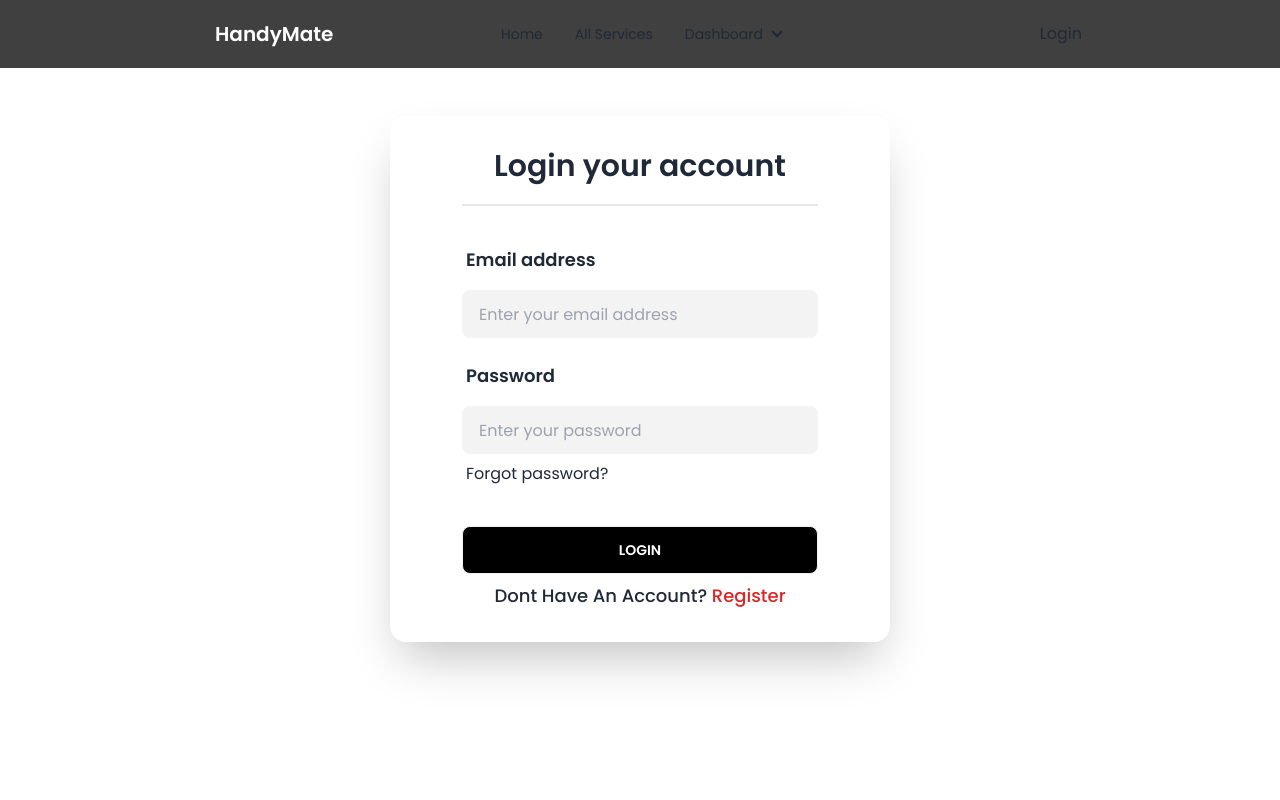
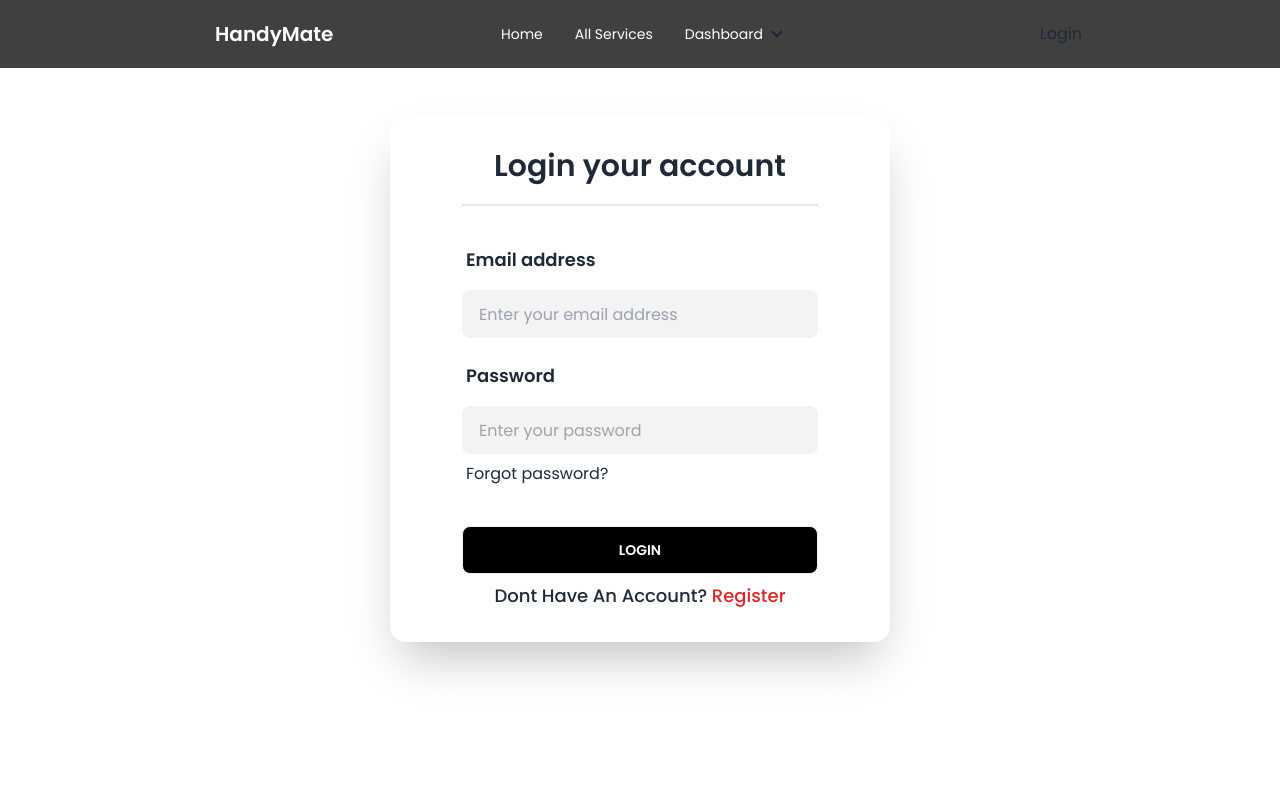
Before and after one commit to tanimtorikul/handymate-client, a React (Vite) app: page /login in a window 1280 px wide. Shown: the top 800 px of the page. Built offline with nearby package versions, Linux system fonts and the light colour scheme; no server answers.

Commit message:
modified navbar and applied styles to activeclass

```diff
--- a/src/Components/Shared/Navbar.jsx
+++ b/src/Components/Shared/Navbar.jsx
@@ -58,33 +58,72 @@ const Navbar = () => {
               </li>
             </ul>
           </div>
-        <NavLink to="/" className="btn btn-ghost text-white normal-case text-xl">
+          <NavLink
+            to="/"
+            className="btn btn-ghost text-white normal-case text-xl"
+          >
             HandyMate
           </NavLink>
         </div>
         <div className="navbar-center hidden lg:flex">
           <ul className="menu menu-horizontal px-1">
             <li>
-            <NavLink to="/">Home</NavLink>
+              <NavLink
+                exact
+                to="/"
+                activeClassName="text-black font-bold"
+                className="text-white"
+              >
+                Home
+              </NavLink>
             </li>
-
             <li>
-            <NavLink to="/services">All Services</NavLink>
+              <NavLink
+                to="/services"
+                activeClassName="text-black font-bold"
+                className="text-white"
+              >
+                All Services
+              </NavLink>
             </li>
             <li tabIndex={0}>
               <details>
                 <summary>
-                <NavLink to="/dashboard">Dashboard</NavLink>
+                  <NavLink
+                    to="/dashboard"
+                    activeClassName="text-black font-bold"
+                    className="text-white"
+                  >
+                    Dashboard
+                  </NavLink>
                 </summary>
-              <ul className="p-2 z-10">
+                <ul className="p-2 z-10 bg-[#404040]">
                   <li>
-                  <NavLink to="/my-services">My Services</NavLink>
+                    <NavLink
+                      to="/my-services"
+                      activeClassName="text-black font-bold"
+                      className="text-white"
+                    >
+                      My Services
+                    </NavLink>
                   </li>
                   <li>
-                  <NavLink to="/add-services">Add Services</NavLink>
+                    <NavLink
+                      to="/add-services"
+                      activeClassName="text-black font-bold"
+                      className="text-white"
+                    >
+                      Add Services
+                    </NavLink>
                   </li>
                   <li>
-                  <NavLink to="/my-schedules">My Schedules</NavLink>
+                    <NavLink
+                      to="/my-schedules"
+                      activeClassName="text-red-500 font-bold"
+                      className="text-white"
+                    >
+                      My Schedules
+                    </NavLink>
                   </li>
                 </ul>
               </details>
```
Lines whose indentation alone changed are shown as unchanged.
